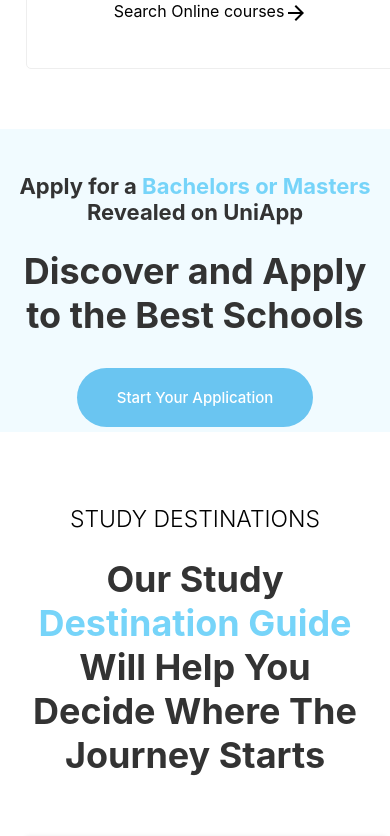
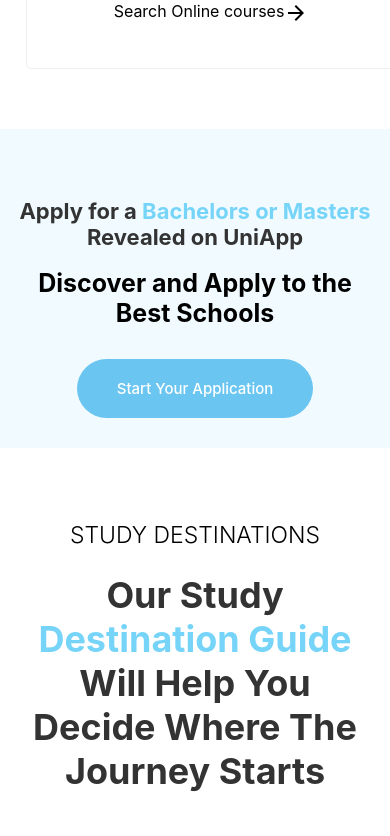
Before and after one commit to MaamounAksiwani/UniApp, a React (Create React App) app: page / in a window 390 px wide. Shown: the part 7920-8756 px from the top of the page. Built offline with nearby package versions, Linux system fonts and the light colour scheme.

Commit message:
edit share com

```diff
--- a/src/component/ShareCom/index.css
+++ b/src/component/ShareCom/index.css
@@ -24,6 +24,12 @@
   margin-top: 50px;
 }
 
+.titleHeader{
+  text-align: center;
+  font-size: 33px;
+  margin-bottom: 25px;
+}
+
 .btnStyle span {
   padding: 20px 40px;
   font-size: 14px;
@@ -48,7 +54,7 @@
 }
 
 .hover-text.hovered {
-  transform: translate(-5px, -5px); /* Adjust as needed */
+  transform: translate(-5px, -5px);
 }
 
 .shareComCont img {
@@ -61,4 +67,10 @@
   .shareComCont img {
     display: none;
   }
+  .shareComCont{
+    padding: 50px 0px;
+  }
+  .sideMain .titleHeader{
+    font-size: 25px;
+  }
 }
--- a/src/component/ShareCom/index.jsx
+++ b/src/component/ShareCom/index.jsx
@@ -27,7 +27,7 @@
                         : <h2 className='headerName'>Apply for a <span className='title'> Bachelors or Masters </span>  Revealed  on UniApp</h2> : subTitle}
 
 
-                    <h1 style={{ textAlign: 'center', color: "#333", fontSize: "36px", marginBottom: "25px" }}>{text}</h1>
+                    <h1 className='titleHeader'>{text}</h1>
 
                     <div className='btnStyle'>
                         <span>
```
